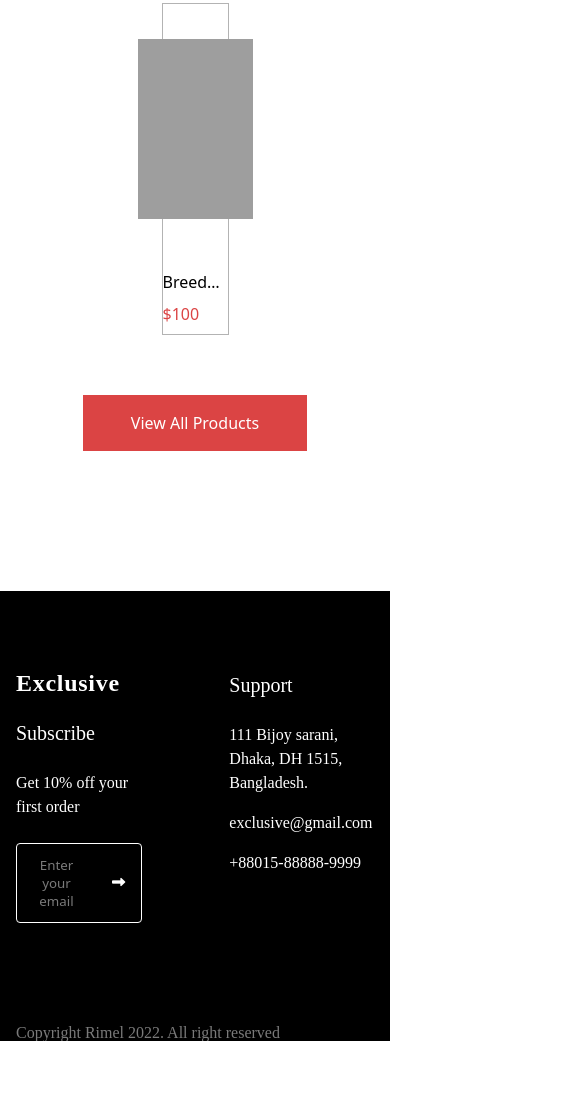
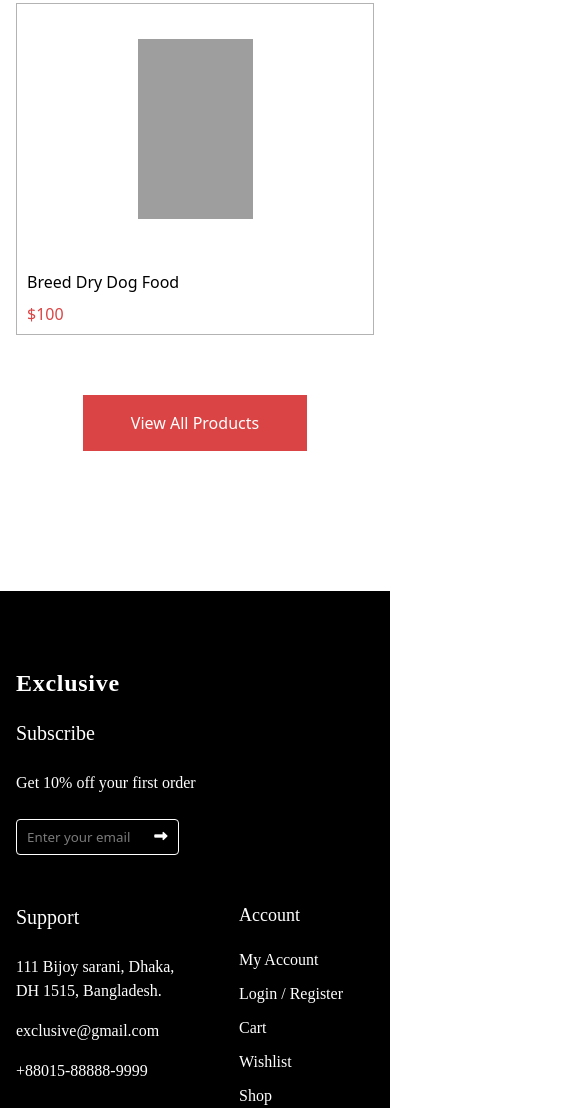
Before and after one commit to Shonazarov-Sanjarbek/imtihon-5, a plain HTML site: page index.html in a window 390 px wide. Shown: the part 1522-2630 px from the top of the page, 585 px wide, since content can reach past the window. Before the commit the page ends 2563 px from the top, so only its background shows below. Drawn offline with Linux system fonts and the light colour scheme; no server answers; grey boxes are pictures that could not be loaded.

Commit message:
tugamadi

```diff
--- a/sass/blocks/_footer.scss
+++ b/sass/blocks/_footer.scss
@@ -80,7 +80,6 @@
         @include dfc(start, start);
         gap: 16px;
         p {
-            font-family: Poppins;
             font-size: 20px;
             font-weight: 500;
             line-height: 28px;
@@ -88,7 +87,6 @@
             margin-bottom: 8px;
         }
         span {
-            font-family: Poppins;
             font-size: 16px;
             font-weight: 400;
             line-height: 24px;
@@ -111,7 +109,6 @@
     }
     &__qr__code {
         @include dfc(start, start);
-
         gap: 8px;
         p {
             font-size: 12px;
@@ -141,3 +138,41 @@
         }
     }
 }
+
+@media (max-width: 1000px){
+    .footer__collection{
+        gap: 72px;
+    }
+    .footer__accaunts{
+        p{
+            font-size: 18px;
+            line-height: 24px;
+        }
+        span{
+            line-height: 18px;
+        }
+    }
+    .footer__exclusive{
+        button{
+            padding: 10px 12px;
+            gap: 28px;
+        }
+    }
+}
+@media (max-width: 850px){
+    .footer__collection{
+        gap: 60px;
+    }
+    .footer__exclusive{
+        button{
+            padding: 8px 10px;
+            gap: 24px;
+        }
+    }
+}
+@media (max-width: 780px){
+    .footer__collection{
+        gap: 48px;
+        flex-wrap: wrap;
+    }
+}
--- a/sass/blocks/_products.scss
+++ b/sass/blocks/_products.scss
@@ -51,6 +51,7 @@
         font-size: 16px;
         font-weight: 500;
         line-height: 24px;
+        padding: 0 10px;
         span{
             color: $bg-dark;
             display: -webkit-box;
@@ -76,3 +77,25 @@
         }
     }
 }
+
+@media (max-width: 850px){
+    .products__card{
+        width: calc(33.33% - 20px);
+    }
+}
+@media (max-width: 700px){
+    .products__wrapper{
+        gap: 20px;
+    }
+    .products__card{
+        width: calc(50% - 10px);
+    }
+}
+@media (max-width: 500px){
+    .products__wrapper{
+        gap: 30px;
+    }
+    .products__card{
+        width: 100%;
+    }
+}
```
Also changed, not shown: css/main.min.css, 1 other file.
